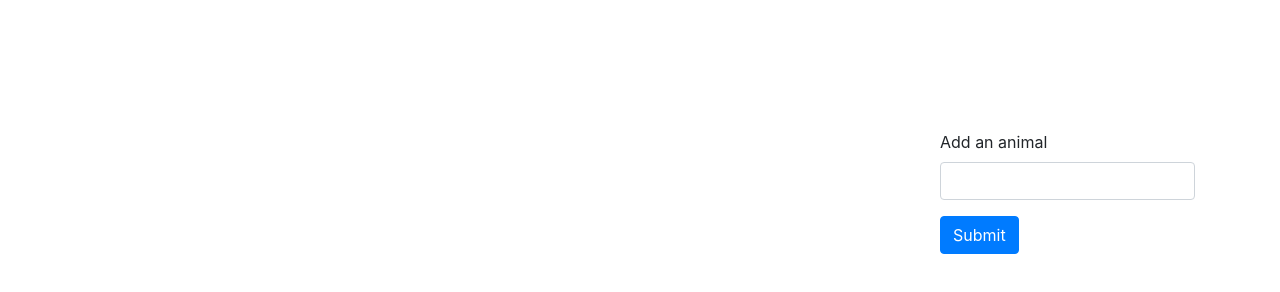
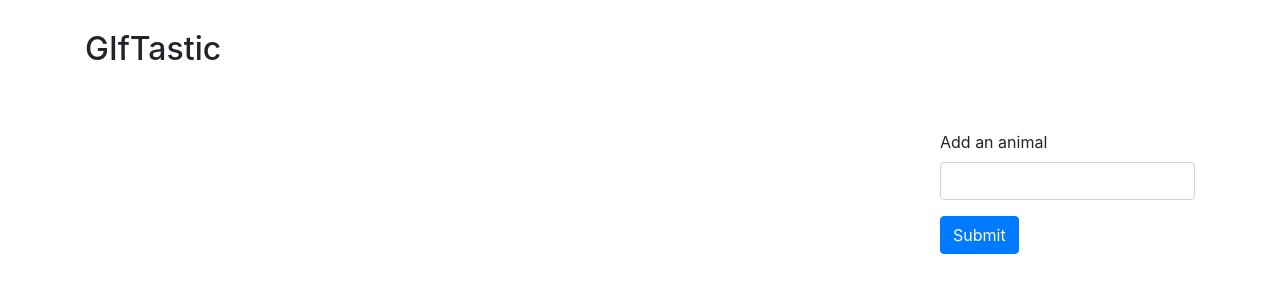
Before and after one commit to krekorian/GifTastic, a plain HTML site: page index.html in a window 1280 px wide. Drawn offline with nearby package versions, Linux system fonts and the light colour scheme.

Commit message:
Update index.html

```diff
--- a/index.html
+++ b/index.html
@@ -28,6 +28,7 @@
         <!-- header HTML -->
         <div class="row" style="margin-top: 30px">
             <div id="button-display" class="col-md-12" style="min-height: 100px">
+                <h2>GIfTastic</h2>
             </div>
         </div>
         <div class="row">
```
